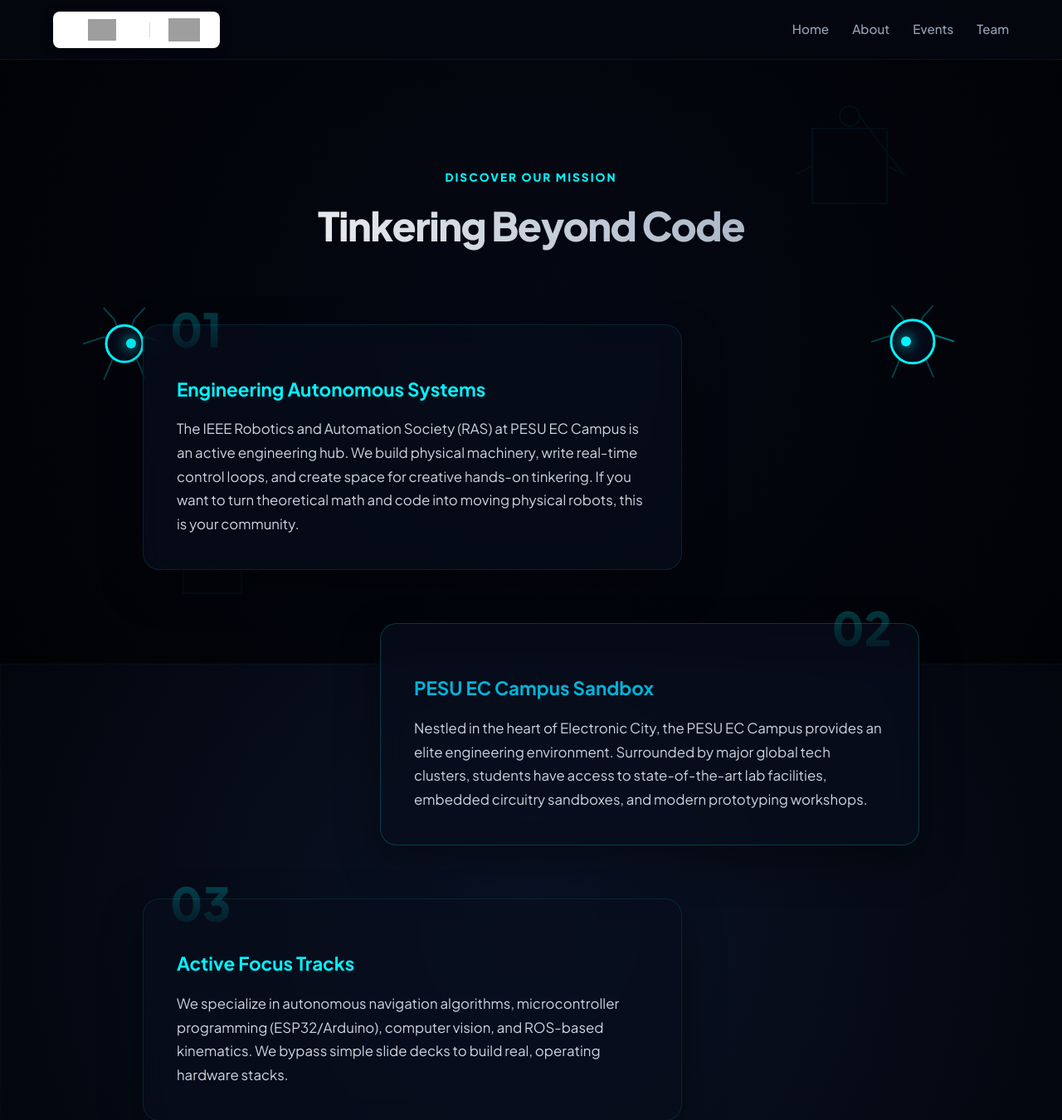
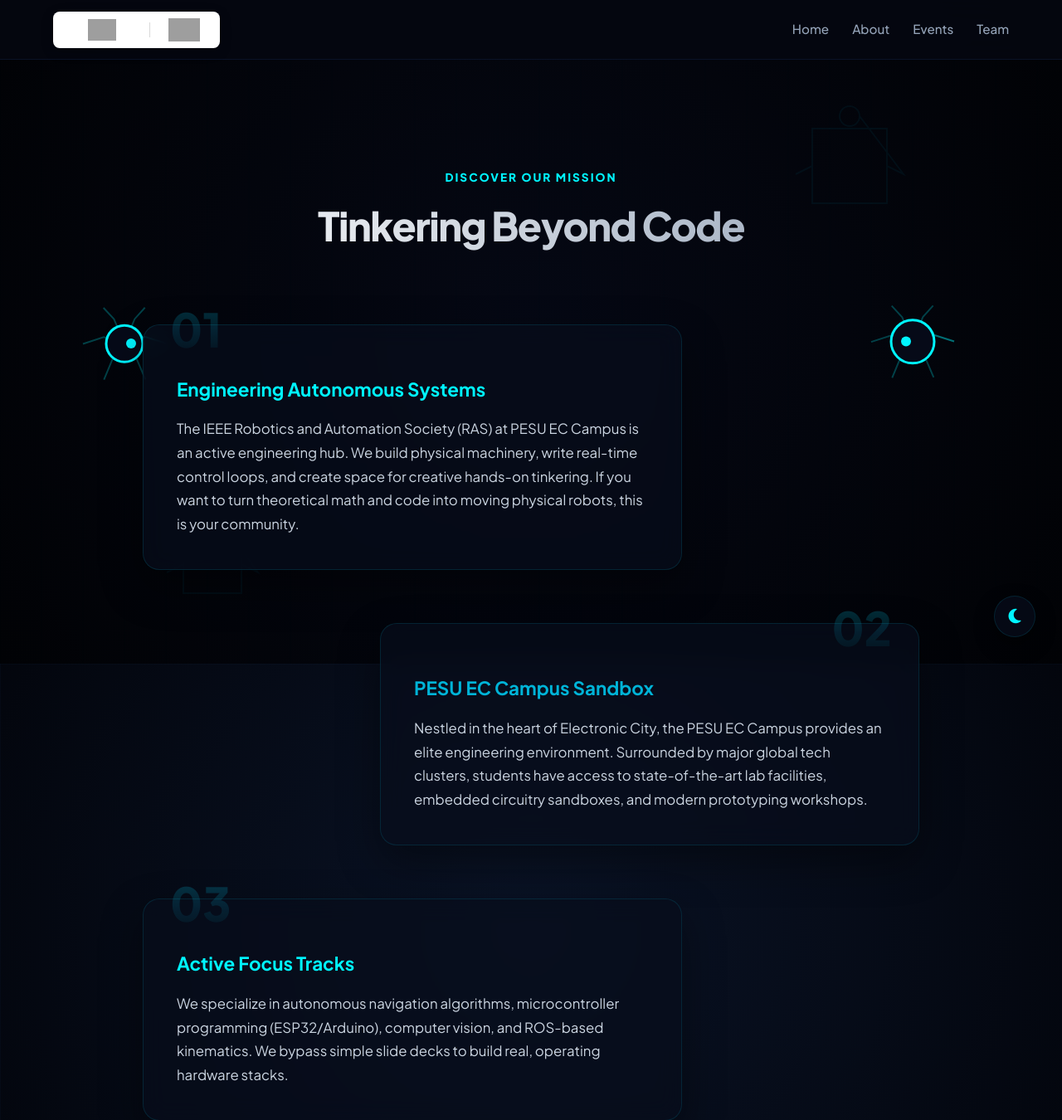
Before and after one commit to ModhakKGowda/ieee-ras-ec-site, a Flask app: page /about in a window 1280 px wide. Shown: the top 1350 px of the page at 83% size. Run offline with Flask 3, Linux system fonts and the light colour scheme; grey boxes are pictures that could not be loaded.

Commit message:
Enhance theme support and styling in about.html
Updated theme variables and styles for dark and light modes. Added a theme toggle button and adjusted background and text colors accordingly.

```diff
--- a/api/templates/about.html
+++ b/api/templates/about.html
@@ -1,5 +1,5 @@
 <!DOCTYPE html>
-<html lang="en">
+<html lang="en" data-theme="dark">
 <head>
     <meta charset="UTF-8">
     <meta name="viewport" content="width=device-width, initial-scale=1.0">
@@ -9,11 +9,42 @@
     <link href="https://fonts.googleapis.com/css2?family=Plus+Jakarta+Sans:wght@400;500;600;700;800&display=swap" rel="stylesheet">
     <link rel="stylesheet" href="https://cdnjs.cloudflare.com/ajax/libs/font-awesome/6.4.2/css/all.min.css">
     <style>
+        /* Theme Variables */
+        :root[data-theme="dark"] {
+            --bg-gradient: radial-gradient(circle at center, #050814 0%, #010205 100%);
+            --text-main: #ffffff;
+            --text-muted: #cbd5e1;
+            --text-hero: linear-gradient(to right, #fff, #94a3b8);
+            --card-bg: rgba(8, 14, 28, 0.7);
+            --card-border: rgba(0, 180, 216, 0.15);
+            --card-shadow: rgba(0,0,0,0.4);
+            --bot-chassis: #060a18;
+            --bot-glow: #00f5ff;
+            --bot-limb: rgba(0, 245, 255, 0.25);
+            --bot-still: rgba(0, 180, 216, 0.06);
+            --grid-line: rgba(0, 245, 255, 0.01);
+        }
+        :root[data-theme="light"] {
+            --bg-gradient: radial-gradient(circle at center, #f4f7fa 0%, #e2e8f0 100%);
+            --text-main: #0f172a;
+            --text-muted: #334155;
+            --text-hero: linear-gradient(to right, #0f172a, #475569);
+            --card-bg: rgba(255, 255, 255, 0.85);
+            --card-border: rgba(0, 180, 216, 0.25);
+            --card-shadow: rgba(148, 163, 184, 0.2);
+            --bot-chassis: #ffffff;
+            --bot-glow: #00b4d8;
+            --bot-limb: rgba(0, 180, 216, 0.4);
+            --bot-still: rgba(0, 180, 216, 0.12);
+            --grid-line: rgba(0, 180, 216, 0.05);
+        }
+
         #bg-canvas {
             position: fixed;
             top: 0; left: 0; width: 100%; height: 100%;
             z-index: -1;
-            background: radial-gradient(circle at center, #050814 0%, #010205 100%);
+            background: var(--bg-gradient);
+            transition: background 0.4s ease;
         }
         .about-container {
             max-width: 1000px;
@@ -28,24 +59,22 @@
         }
         .story-node {
             position: relative;
-            background: rgba(8, 14, 28, 0.7);
-            border: 1px solid rgba(0, 180, 216, 0.15);
+            background: var(--card-bg);
+            border: 1px solid var(--card-border);
             backdrop-filter: blur(14px);
             padding: 2.5rem;
             border-radius: 20px;
             max-width: 650px;
             margin-bottom: 4rem;
-            box-shadow: 0 20px 50px rgba(0,0,0,0.4);
+            box-shadow: 0 20px 50px var(--card-shadow);
             transition: all 0.4s ease;
         }
         .story-node:nth-child(even) {
             margin-left: auto;
-            border-color: rgba(0, 245, 255, 0.2);
         }
         .story-node:hover {
             transform: translateY(-5px);
-            border-color: #00f5ff;
-            box-shadow: 0 20px 45px rgba(0, 245, 255, 0.1);
+            border-color: var(--bot-glow);
         }
         .node-number {
             font-size: 3.5rem;
@@ -53,7 +82,7 @@
             position: absolute;
             top: -2.5rem;
             left: 2rem;
-            background: linear-gradient(180deg, rgba(0, 245, 255, 0.3) 0%, rgba(0,0,0,0) 100%);
+            background: linear-gradient(180deg, rgba(0, 180, 216, 0.3) 0%, rgba(0,0,0,0) 100%);
             -webkit-background-clip: text;
             -webkit-text-fill-color: transparent;
         }
@@ -61,11 +90,38 @@
             left: auto;
             right: 2rem;
         }
+        /* Floating Theme Switcher */
+        .theme-toggle-btn {
+            position: fixed;
+            bottom: 2rem;
+            right: 2rem;
+            width: 50px;
+            height: 50px;
+            border-radius: 50px;
+            background: var(--card-bg);
+            border: 1px solid var(--card-border);
+            color: var(--bot-glow);
+            font-size: 1.25rem;
+            cursor: pointer;
+            display: flex;
+            align-items: center;
+            justify-content: center;
+            z-index: 999;
+            box-shadow: 0 10px 25px var(--card-shadow);
+            transition: all 0.3s ease;
+        }
+        .theme-toggle-btn:hover {
+            transform: scale(1.1);
+        }
     </style>
 </head>
-<body style="color: #fff; overflow-x: hidden;">
+<body style="color: var(--text-main); overflow-x: hidden; transition: color 0.4s ease;">
 
     <canvas id="bg-canvas"></canvas>
+
+    <button class="theme-toggle-btn" id="themeBtn" onclick="toggleTheme()">
+        <i class="fa-solid fa-moon"></i>
+    </button>
 
     <header class="navbar">
         <div class="logo-wrapper">
@@ -85,15 +141,15 @@
 
     <div class="about-container">
         <div class="hero-story-block">
-            <span style="color: #00f5ff; font-weight: 800; letter-spacing: 2px; font-size: 0.85rem; text-transform: uppercase;">Discover Our Mission</span>
-            <h1 style="font-size: 3rem; font-weight: 800; margin-top: 0.5rem; background: linear-gradient(to right, #fff, #94a3b8); -webkit-background-clip: text; -webkit-text-fill-color: transparent;">Tinkering Beyond Code</h1>
+            <span style="color: var(--bot-glow); font-weight: 800; letter-spacing: 2px; font-size: 0.85rem; text-transform: uppercase;">Discover Our Mission</span>
+            <h1 style="font-size: 3rem; font-weight: 800; margin-top: 0.5rem; background: var(--text-hero); -webkit-background-clip: text; -webkit-text-fill-color: transparent; transition: background 0.4s ease;">Tinkering Beyond Code</h1>
         </div>
 
         <div class="story-stream">
             <div class="story-node">
                 <div class="node-number">01</div>
-                <h3 style="font-size: 1.4rem; font-weight: 700; margin-bottom: 1rem; color: #00f5ff;">Engineering Autonomous Systems</h3>
-                <p style="color: #cbd5e1; line-height: 1.7; margin: 0; font-size: 1.05rem;">
+                <h3 style="font-size: 1.4rem; font-weight: 700; margin-bottom: 1rem; color: var(--bot-glow);">Engineering Autonomous Systems</h3>
+                <p style="color: var(--text-muted); line-height: 1.7; margin: 0; font-size: 1.05rem;">
                     The IEEE Robotics and Automation Society (RAS) at PESU EC Campus is an active engineering hub. We build physical machinery, write real-time control loops, and create space for creative hands-on tinkering. If you want to turn theoretical math and code into moving physical robots, this is your community.
                 </p>
             </div>
@@ -101,15 +157,15 @@
             <div class="story-node">
                 <div class="node-number">02</div>
                 <h3 style="font-size: 1.4rem; font-weight: 700; margin-bottom: 1rem; color: #00b4d8;">PESU EC Campus Sandbox</h3>
-                <p style="color: #cbd5e1; line-height: 1.7; margin: 0; font-size: 1.05rem;">
+                <p style="color: var(--text-muted); line-height: 1.7; margin: 0; font-size: 1.05rem;">
                     Nestled in the heart of Electronic City, the PESU EC Campus provides an elite engineering environment. Surrounded by major global tech clusters, students have access to state-of-the-art lab facilities, embedded circuitry sandboxes, and modern prototyping workshops.
                 </p>
             </div>
 
             <div class="story-node">
                 <div class="node-number">03</div>
-                <h3 style="font-size: 1.4rem; font-weight: 700; margin-bottom: 1rem; color: #00f5ff;">Active Focus Tracks</h3>
-                <p style="color: #cbd5e1; line-height: 1.7; margin: 0; font-size: 1.05rem;">
+                <h3 style="font-size: 1.4rem; font-weight: 700; margin-bottom: 1rem; color: var(--bot-glow);">Active Focus Tracks</h3>
+                <p style="color: var(--text-muted); line-height: 1.7; margin: 0; font-size: 1.05rem;">
                     We specialize in autonomous navigation algorithms, microcontroller programming (ESP32/Arduino), computer vision, and ROS-based kinematics. We bypass simple slide decks to build real, operating hardware stacks.
                 </p>
             </div>
@@ -117,6 +173,27 @@
     </div>
 
     <script>
+        // Theme Engine Script
+        function toggleTheme() {
+            const root = document.documentElement;
+            const currentTheme = root.getAttribute('data-theme');
+            const newTheme = currentTheme === 'dark' ? 'light' : 'dark';
+            root.setAttribute('data-theme', newTheme);
+            localStorage.setItem('ras-theme', newTheme);
+
+            document.getElementById('themeBtn').innerHTML = newTheme === 'dark'
+                ? '<i class="fa-solid fa-moon"></i>'
+                : '<i class="fa-solid fa-sun"></i>';
+        }
+
+        // Restore Preference on load
+        const savedTheme = localStorage.getItem('ras-theme') || 'dark';
+        document.documentElement.setAttribute('data-theme', savedTheme);
+        document.getElementById('themeBtn').innerHTML = savedTheme === 'dark'
+            ? '<i class="fa-solid fa-moon"></i>'
+            : '<i class="fa-solid fa-sun"></i>';
+
+        // Canvas Rendering System mapping properties to CSS variables
         const canvas = document.getElementById('bg-canvas');
         const ctx = canvas.getContext('2d');
         let mouse = { x: window.innerWidth/2, y: window.innerHeight/2 };
@@ -126,13 +203,11 @@
         window.addEventListener('mousemove', (e) => { mouse.x = e.clientX; mouse.y = e.clientY; });
         resize();
 
-        // 1. Interactive Tracking Drones
         let bots = [
             { x: 150, y: 350, baseRadius: 22, targetY: 350 },
             { x: window.innerWidth - 180, y: 600, baseRadius: 26, targetY: 600 }
         ];
 
-        // 2. Blueprint Background Still Robots
         let stillRobots = [
             { x: window.innerWidth * 0.2, y: window.innerHeight * 0.85, size: 70 },
             { x: window.innerWidth * 0.8, y: window.innerHeight * 0.25, size: 90 }
@@ -141,26 +216,34 @@
         function drawSystem() {
             ctx.clearRect(0, 0, canvas.width, canvas.height);
 
+            // Fetch dynamically computed styles based on dark/light changes
+            const styles = getComputedStyle(document.documentElement);
+            let colorGlow = styles.getPropertyValue('--bot-glow').trim();
+            let colorLimb = styles.getPropertyValue('--bot-limb').trim();
+            let colorStill = styles.getPropertyValue('--bot-still').trim();
+            let colorGrid = styles.getPropertyValue('--grid-line').trim();
+            let colorChassis = styles.getPropertyValue('--bot-chassis').trim();
+
             // Tech grid lines
-            ctx.strokeStyle = 'rgba(0, 245, 255, 0.01)';
+            ctx.strokeStyle = colorGrid;
             ctx.lineWidth = 1;
             for(let i = 0; i < canvas.width; i += 50) {
                 ctx.beginPath(); ctx.moveTo(i, 0); ctx.lineTo(i, canvas.height); ctx.stroke();
             }
 
-            // Draw Background Still Blueprint Robots
-            ctx.strokeStyle = 'rgba(0, 180, 216, 0.06)';
+            // Still Blueprint Background Robots
+            ctx.strokeStyle = colorStill;
             ctx.lineWidth = 2;
             stillRobots.forEach(r => {
                 ctx.beginPath();
-                ctx.rect(r.x - r.size/2, r.y - r.size/2, r.size, r.size); // Body outline
-                ctx.moveTo(r.x - r.size/2, r.y); ctx.lineTo(r.x - r.size/2 - 20, r.y + 10); // Arm left
-                ctx.moveTo(r.x + r.size/2, r.y); ctx.lineTo(r.x + r.size/2 + 20, r.y + 10); // Arm right
-                ctx.arc(r.x, r.y - r.size/2 - 15, 12, 0, Math.PI*2); // Head sensor
+                ctx.rect(r.x - r.size/2, r.y - r.size/2, r.size, r.size);
+                ctx.moveTo(r.x - r.size/2, r.y); ctx.lineTo(r.x - r.size/2 - 20, r.y + 10);
+                ctx.moveTo(r.x + r.size/2, r.y); ctx.lineTo(r.x + r.size/2 + 20, r.y + 10);
+                ctx.arc(r.x, r.y - r.size/2 - 15, 12, 0, Math.PI*2);
                 ctx.stroke();
             });
 
-            // Draw Interactive Tracking Drones
+            // Tracking Drones
             bots.forEach((b, index) => {
                 b.targetY += (mouse.y - b.targetY) * 0.02;
                 b.y = b.targetY + Math.sin(Date.now() * 0.002 + index) * 15;
@@ -170,22 +253,20 @@
                 for(let a = 0; a < Math.PI*2; a += Math.PI/3) {
                     let lx = b.x + Math.cos(a + Math.sin(Date.now()*0.005)*0.2) * 50;
                     let ly = b.y + Math.sin(a + Math.sin(Date.now()*0.005)*0.2) * 50;
-                    ctx.strokeStyle = 'rgba(0, 245, 255, 0.25)';
+                    ctx.strokeStyle = colorLimb;
                     ctx.lineWidth = 2;
                     ctx.beginPath(); ctx.moveTo(b.x, b.y); ctx.lineTo((b.x+lx)/2, (b.y+ly)/2 - 8); ctx.lineTo(lx, ly); ctx.stroke();
                 }
 
-                ctx.fillStyle = '#060a18';
-                ctx.strokeStyle = '#00f5ff';
+                ctx.fillStyle = colorChassis;
+                ctx.strokeStyle = colorGlow;
                 ctx.lineWidth = 3;
                 ctx.beginPath(); ctx.arc(b.x, b.y, b.baseRadius, 0, Math.PI*2); ctx.fill(); ctx.stroke();
 
                 let ox = b.x + Math.cos(angleToMouse) * 8;
                 let oy = b.y + Math.sin(angleToMouse) * 8;
-                ctx.fillStyle = '#00f5ff';
-                ctx.shadowBlur = 15; ctx.shadowColor = '#00f5ff';
+                ctx.fillStyle = colorGlow;
                 ctx.beginPath(); ctx.arc(ox, oy, 6, 0, Math.PI*2); ctx.fill();
-                ctx.shadowBlur = 0;
             });
 
             requestAnimationFrame(drawSystem);
```
